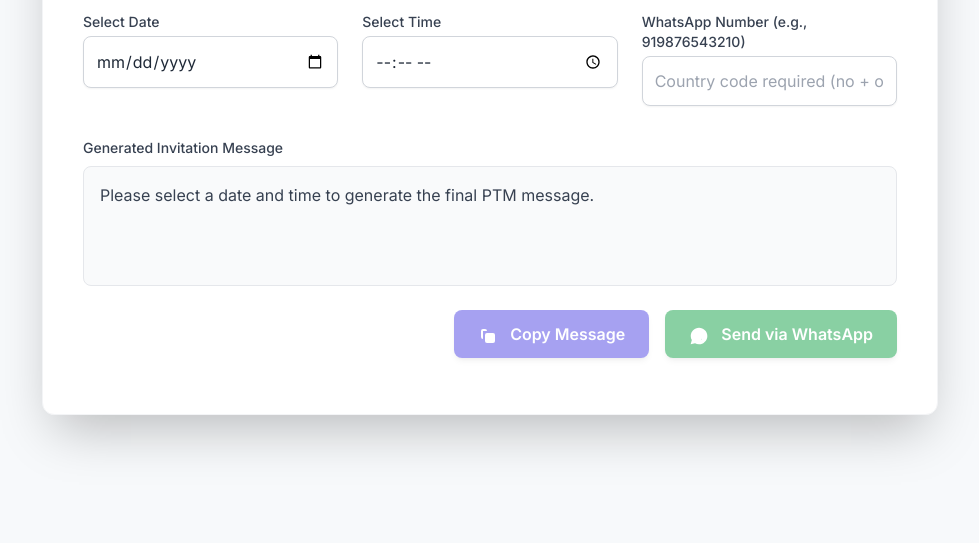
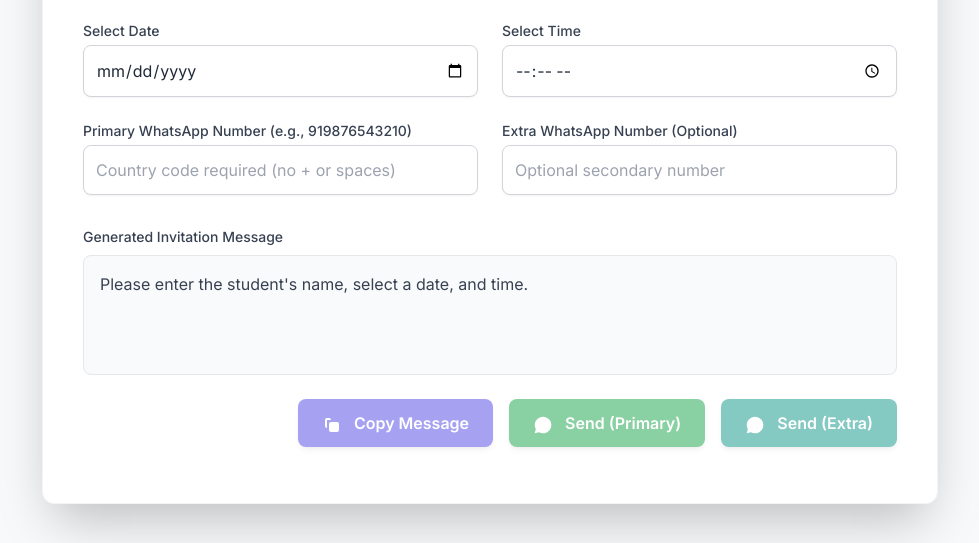
Before and after one commit to lambeshreyas/my_website, a plain HTML site: page message genrator.html in a window 1280 px wide. Shown: the part 257-800 px from the top of the page, without its empty margins (150-1129 px from the left). Drawn offline with nearby package versions, Linux system fonts and the light colour scheme.

Commit message:
Update message genrator.html

```diff
--- a/message genrator.html
+++ b/message genrator.html
@@ -22,29 +22,44 @@
 
     <div class="w-full max-w-4xl bg-white shadow-2xl rounded-xl p-6 md:p-10 border border-gray-100">
         <h1 class="text-3xl font-extrabold text-gray-800 mb-2">PTM Invitation Message Tool</h1>
-        <p class="text-gray-500 mb-8">Customize the date, time, and recipient to generate and send the message instantly.</p>
+        <p class="text-gray-500 mb-8">Customize the details to generate, copy, and send the message instantly.</p>
 
-        <!-- Input Controls -->
-        <div class="grid grid-cols-1 md:grid-cols-3 gap-6 mb-8">
+        <!-- Input Controls Grid -->
+        <div class="grid grid-cols-1 md:grid-cols-2 gap-6 mb-8">
+
+            <!-- Student Name -->
+            <div class="md:col-span-2">
+                <label for="student-name-input" class="block text-sm font-medium text-gray-700 mb-1">Student Name</label>
+                <input type="text" id="student-name-input" placeholder="Aarohi" value="Aarohi"
+                        class="w-full p-3 border border-gray-300 rounded-lg focus:ring-indigo-500 focus:border-indigo-500 transition duration-150 ease-in-out shadow-sm text-gray-800">
+            </div>
+
             <!-- Date Picker -->
             <div>
                 <label for="date-input" class="block text-sm font-medium text-gray-700 mb-1">Select Date</label>
                 <input type="date" id="date-input"
-                       class="w-full p-3 border border-gray-300 rounded-lg focus:ring-indigo-500 focus:border-indigo-500 transition duration-150 ease-in-out shadow-sm text-gray-800">
+                        class="w-full p-3 border border-gray-300 rounded-lg focus:ring-indigo-500 focus:border-indigo-500 transition duration-150 ease-in-out shadow-sm text-gray-800">
             </div>
 
             <!-- Time Picker -->
             <div>
                 <label for="time-input" class="block text-sm font-medium text-gray-700 mb-1">Select Time</label>
                 <input type="time" id="time-input"
-                       class="w-full p-3 border border-gray-300 rounded-lg focus:ring-indigo-500 focus:border-indigo-500 transition duration-150 ease-in-out shadow-sm text-gray-800">
+                        class="w-full p-3 border border-gray-300 rounded-lg focus:ring-indigo-500 focus:border-indigo-500 transition duration-150 ease-in-out shadow-sm text-gray-800">
             </div>
 
-             <!-- Phone Number Input -->
+            <!-- Primary WhatsApp Number Input -->
             <div>
-                <label for="phone-input" class="block text-sm font-medium text-gray-700 mb-1">WhatsApp Number (e.g., 919876543210)</label>
+                <label for="phone-input" class="block text-sm font-medium text-gray-700 mb-1">Primary WhatsApp Number (e.g., 919876543210)</label>
                 <input type="tel" id="phone-input" placeholder="Country code required (no + or spaces)"
-                       class="w-full p-3 border border-gray-300 rounded-lg focus:ring-green-500 focus:border-green-500 transition duration-150 ease-in-out shadow-sm text-gray-800">
+                        class="w-full p-3 border border-gray-300 rounded-lg focus:ring-green-500 focus:border-green-500 transition duration-150 ease-in-out shadow-sm text-gray-800">
+            </div>
+
+            <!-- Extra WhatsApp Number Input -->
+            <div>
+                <label for="extra-phone-input" class="block text-sm font-medium text-gray-700 mb-1">Extra WhatsApp Number (Optional)</label>
+                <input type="tel" id="extra-phone-input" placeholder="Optional secondary number"
+                        class="w-full p-3 border border-gray-300 rounded-lg focus:ring-green-500 focus:border-green-500 transition duration-150 ease-in-out shadow-sm text-gray-800">
             </div>
         </div>
 
@@ -53,22 +68,12 @@
             <label class="block text-sm font-medium text-gray-700 mb-2">Generated Invitation Message</label>
             <div id="message-output"
                  class="message-box bg-gray-50 p-4 border border-gray-200 rounded-lg text-gray-700 min-h-[120px]">
-                Please select a date and time.
+                Please enter the student's name, select a date, and time.
             </div>
         </div>
 
         <!-- Action Buttons (Copy and WhatsApp Send) -->
         <div class="flex flex-col sm:flex-row justify-end gap-4">
-            <!-- Send via WhatsApp Button -->
-            <button id="whatsapp-button"
-                    class="order-first sm:order-last px-6 py-3 bg-green-600 text-white font-semibold rounded-lg shadow-md hover:bg-green-700 focus:outline-none focus:ring-2 focus:ring-green-500 focus:ring-offset-2 transition duration-150 ease-in-out disabled:opacity-50"
-                    disabled>
-                <!-- Icon for WhatsApp/Message -->
-                <svg xmlns="http://www.w3.org/2000/svg" class="h-5 w-5 inline mr-2" viewBox="0 0 24 24" fill="currentColor">
-                    <path d="M12.04 2C6.54 2 2.08 6.46 2.08 11.96c0 1.76.46 3.42 1.3 4.88L2 22l5.24-1.37c1.39.77 2.97 1.2 4.8 1.2 5.5 0 9.97-4.46 9.97-9.96S17.54 2 12.04 2zm3.33 13.93c-.09.23-.31.28-.56.12l-1.92-.93c-.22-.11-.49-.1-.73.04l-1.16 1.15c-.32.32-.82.17-1.15-.15-.71-.7-1.32-1.48-1.84-2.31-.56-.88-.93-1.87-1.07-2.92-.04-.26.1-.53.33-.66l1.92-1.07c.25-.14.39-.42.3-.67l-.23-.62c-.12-.32-.42-.51-.76-.51H8.09c-.31 0-.61.16-.79.43L6.37 9.87c-.63 1.05-.72 2.37.04 3.7.83 1.48 2.05 2.7 3.53 3.53 1.32.74 2.65.62 3.7.04l1.17-1.29c.17-.2.27-.45.27-.72 0-.32-.17-.6-.43-.76z"/>
-                </svg>
-                Send via WhatsApp
-            </button>
 
             <!-- Copy Button -->
             <button id="copy-button"
@@ -80,6 +85,26 @@
                 </svg>
                 Copy Message
             </button>
+
+            <!-- Send via Primary WhatsApp Button -->
+            <button id="whatsapp-button-primary"
+                    class="order-first sm:order-last px-6 py-3 bg-green-600 text-white font-semibold rounded-lg shadow-md hover:bg-green-700 focus:outline-none focus:ring-2 focus:ring-green-500 focus:ring-offset-2 transition duration-150 ease-in-out disabled:opacity-50"
+                    disabled>
+                <svg xmlns="http://www.w3.org/2000/svg" class="h-5 w-5 inline mr-2" viewBox="0 0 24 24" fill="currentColor">
+                    <path d="M12.04 2C6.54 2 2.08 6.46 2.08 11.96c0 1.76.46 3.42 1.3 4.88L2 22l5.24-1.37c1.39.77 2.97 1.2 4.8 1.2 5.5 0 9.97-4.46 9.97-9.96S17.54 2 12.04 2zm3.33 13.93c-.09.23-.31.28-.56.12l-1.92-.93c-.22-.11-.49-.1-.73.04l-1.16 1.15c-.32.32-.82.17-1.15-.15-.71-.7-1.32-1.48-1.84-2.31-.56-.88-.93-1.87-1.07-2.92-.04-.26.1-.53.33-.66l1.92-1.07c.25-.14.39-.42.3-.67l-.23-.62c-.12-.32-.42-.51-.76-.51H8.09c-.31 0-.61.16-.79.43L6.37 9.87c-.63 1.05-.72 2.37.04 3.7.83 1.48 2.05 2.7 3.53 3.53 1.32.74 2.65.62 3.7.04l1.17-1.29c.17-.2.27-.45.27-.72 0-.32-.17-.6-.43-.76z"/>
+                </svg>
+                Send (Primary)
+            </button>
+
+            <!-- Send via Extra WhatsApp Button -->
+            <button id="whatsapp-button-extra"
+                    class="order-last px-6 py-3 bg-teal-600 text-white font-semibold rounded-lg shadow-md hover:bg-teal-700 focus:outline-none focus:ring-2 focus:ring-teal-500 focus:ring-offset-2 transition duration-150 ease-in-out disabled:opacity-50"
+                    disabled>
+                <svg xmlns="http://www.w3.org/2000/svg" class="h-5 w-5 inline mr-2" viewBox="0 0 24 24" fill="currentColor">
+                    <path d="M12.04 2C6.54 2 2.08 6.46 2.08 11.96c0 1.76.46 3.42 1.3 4.88L2 22l5.24-1.37c1.39.77 2.97 1.2 4.8 1.2 5.5 0 9.97-4.46 9.97-9.96S17.54 2 12.04 2zm3.33 13.93c-.09.23-.31.28-.56.12l-1.92-.93c-.22-.11-.49-.1-.73.04l-1.16 1.15c-.32.32-.82.17-1.15-.15-.71-.7-1.32-1.48-1.84-2.31-.56-.88-.93-1.87-1.07-2.92-.04-.26.1-.53.33-.66l1.92-1.07c.25-.14.39-.42.3-.67l-.23-.62c-.12-.32-.42-.51-.76-.51H8.09c-.31 0-.61.16-.79.43L6.37 9.87c-.63 1.05-.72 2.37.04 3.7.83 1.48 2.05 2.7 3.53 3.53 1.32.74 2.65.62 3.7.04l1.17-1.29c.17-.2.27-.45.27-.72 0-.32-.17-.6-.43-.76z"/>
+                </svg>
+                Send (Extra)
+            </button>
         </div>
 
         <!-- Status Message (for copying/sending) -->
@@ -89,17 +114,33 @@
 
     <script>
         // DOM Elements
+        const studentNameInput = document.getElementById('student-name-input'); // New
         const dateInput = document.getElementById('date-input');
         const timeInput = document.getElementById('time-input');
-        const phoneInput = document.getElementById('phone-input'); // New
+        const phoneInput = document.getElementById('phone-input');
+        const extraPhoneInput = document.getElementById('extra-phone-input'); // New
         const messageOutput = document.getElementById('message-output');
         const copyButton = document.getElementById('copy-button');
-        const whatsappButton = document.getElementById('whatsapp-button'); // New
+        const whatsappButtonPrimary = document.getElementById('whatsapp-button-primary'); // Renamed
+        const whatsappButtonExtra = document.getElementById('whatsapp-button-extra'); // New
         const statusMessage = document.getElementById('status-message');
 
-        // The base template for the message
-        const TEMPLATE = `Hi I am Damini from Allen, I would like to invite you for PTM on upcomming {DATE} at {TIME}.
-Thanks, Damini`;
+        // The base template for the message - Updated to use {STUDENT_NAME}
+        const TEMPLATE = `Dear parent of *{STUDENT_NAME}*
+
+*Allen Career Institute Latur - PNCF* Division is happy to welcome you to a *Mentors meet* session this Sunday.
+
+Date: {DATE}
+Time: {TIME}
+
+*Agenda:* How to overcome the anxiety and maintain discipline in last 3 months to achieve best result.
+
+Hoping to see you at _Allen Laxmi Landmark_ campus this Sunday!
+
+Regards,
+DAMINI PIMPALSHENDE
+PNCF - BIOLOGY Faculty
+*Allen Career Institute, Latur*`;
 
         // Function to format the date string (YYYY-MM-DD) into a readable format
         function formatReadableDate(dateString) {
@@ -139,19 +180,22 @@ Thanks, Damini`;
 
         // Function to generate and update the message
         function generateMessage() {
+            const nameValue = studentNameInput.value.trim() || 'Aarohi';
             const dateValue = dateInput.value;
             const timeValue = timeInput.value;
-            const phoneValue = phoneInput.value.trim(); // Get phone value
+            const phoneValue = phoneInput.value.trim();
+            const extraPhoneValue = extraPhoneInput.value.trim();
 
             const formattedDate = formatReadableDate(dateValue);
             const formattedTime = formatReadableTime(timeValue);
 
             let isMessageReady = false;
-            let finalMessage = "Please select a date and time to generate the final PTM message.";
+            let finalMessage = "Please enter the student's name, select a date, and time.";
 
-            if (formattedDate && formattedTime) {
+            if (nameValue && formattedDate && formattedTime) {
                 // Replace placeholders in the template
                 finalMessage = TEMPLATE
+                    .replace('{STUDENT_NAME}', nameValue) // New replacement
                     .replace('{DATE}', formattedDate)
                     .replace('{TIME}', formattedTime);
 
@@ -160,23 +204,33 @@ Thanks, Damini`;
 
             messageOutput.textContent = finalMessage;
 
-            // Enable/Disable Copy button
-            copyButton.disabled = !isMessageReady;
-            copyButton.classList.toggle('disabled:opacity-50', !isMessageReady);
+            // Check if essential fields are ready
+            const isEssentialReady = isMessageReady;
 
-            // Enable/Disable WhatsApp button - requires message ready AND a phone number (10+ digits recommended)
-            const phoneReady = phoneValue.replace(/[^0-9]/g, '').length >= 10;
-            const whatsappReady = isMessageReady && phoneReady;
+            // Check readiness for primary WhatsApp
+            const phonePrimaryReady = phoneValue.replace(/[^0-9]/g, '').length >= 10;
+            const whatsappPrimaryReady = isEssentialReady && phonePrimaryReady;
 
-            whatsappButton.disabled = !whatsappReady;
-            whatsappButton.classList.toggle('disabled:opacity-50', !whatsappReady);
+            // Check readiness for extra WhatsApp
+            const phoneExtraReady = extraPhoneValue.replace(/[^0-9]/g, '').length >= 10;
+            const whatsappExtraReady = isEssentialReady && phoneExtraReady;
+
+
+            // Enable/Disable buttons based on readiness
+            copyButton.disabled = !isEssentialReady;
+            copyButton.classList.toggle('disabled:opacity-50', !isEssentialReady);
+
+            whatsappButtonPrimary.disabled = !whatsappPrimaryReady;
+            whatsappButtonPrimary.classList.toggle('disabled:opacity-50', !whatsappPrimaryReady);
+
+            whatsappButtonExtra.disabled = !whatsappExtraReady;
+            whatsappButtonExtra.classList.toggle('disabled:opacity-50', !whatsappExtraReady);
         }
 
         // Function to handle copying the message
         function copyMessage() {
             const textToCopy = messageOutput.textContent;
 
-            // Use document.execCommand('copy') as navigator.clipboard might fail in some environments (like iframes)
             const tempTextarea = document.createElement('textarea');
             tempTextarea.value = textToCopy;
             document.body.appendChild(tempTextarea);
@@ -192,7 +246,6 @@ Thanks, Damini`;
                         statusMessage.classList.add('opacity-0');
                     }, 2000);
                 } else {
-                    // Fallback in case copy fails
                     console.error('Copying failed.');
                     statusMessage.textContent = 'Copying failed. Please copy manually.';
                     statusMessage.classList.remove('opacity-0', 'text-green-600');
@@ -216,14 +269,13 @@ Thanks, Damini`;
             document.body.removeChild(tempTextarea);
         }
 
-        // New function to send the WhatsApp message
-        function sendWhatsAppMessage() {
-            // Strip non-numeric characters and ensure country code is included (e.g., 91...)
-            const phoneNumber = phoneInput.value.replace(/[^0-9]/g, '');
+        // Function to handle sending WhatsApp message to a specific number field
+        function sendWhatsAppMessage(phoneNumberElement, statusText) {
+            const phoneNumber = phoneNumberElement.value.replace(/[^0-9]/g, '');
             const message = messageOutput.textContent;
 
             if (!phoneNumber || !message) {
-                statusMessage.textContent = 'Error: Please ensure the date/time are set and a phone number is entered.';
+                statusMessage.textContent = `Error: Cannot send. ${statusText} or message is missing.`;
                 statusMessage.classList.remove('opacity-0', 'text-green-600');
                 statusMessage.classList.add('text-red-600');
                 setTimeout(() => {
@@ -233,16 +285,12 @@ Thanks, Damini`;
                 return;
             }
 
-            // URL encode the message content
             const encodedMessage = encodeURIComponent(message);
-            // Construct the WhatsApp URL
             const whatsappUrl = `https://wa.me/${phoneNumber}?text=${encodedMessage}`;
 
-            // Open the URL in a new tab/window
             window.open(whatsappUrl, '_blank');
 
-            // Provide feedback
-            statusMessage.textContent = 'Opening WhatsApp link...';
+            statusMessage.textContent = `Opening WhatsApp link for ${statusText}...`;
             statusMessage.classList.remove('opacity-0', 'text-red-600');
             statusMessage.classList.add('text-green-600');
             setTimeout(() => {
@@ -251,11 +299,23 @@ Thanks, Damini`;
         }
 
         // Event Listeners
+        studentNameInput.addEventListener('input', generateMessage); // New listener
         dateInput.addEventListener('change', generateMessage);
         timeInput.addEventListener('change', generateMessage);
-        phoneInput.addEventListener('input', generateMessage); // New listener for phone number
+        phoneInput.addEventListener('input', generateMessage);
+        extraPhoneInput.addEventListener('input', generateMessage); // New listener
+
         copyButton.addEventListener('click', copyMessage);
-        whatsappButton.addEventListener('click', sendWhatsAppMessage); // New listener for WhatsApp button
+
+        // Primary WhatsApp Button handler
+        whatsappButtonPrimary.addEventListener('click', () => {
+            sendWhatsAppMessage(phoneInput, 'Primary Number');
+        });
+
+        // Extra WhatsApp Button handler
+        whatsappButtonExtra.addEventListener('click', () => {
+            sendWhatsAppMessage(extraPhoneInput, 'Extra Number');
+        });
 
         // Initial call to set the placeholder message on load
         window.onload = generateMessage;
```
